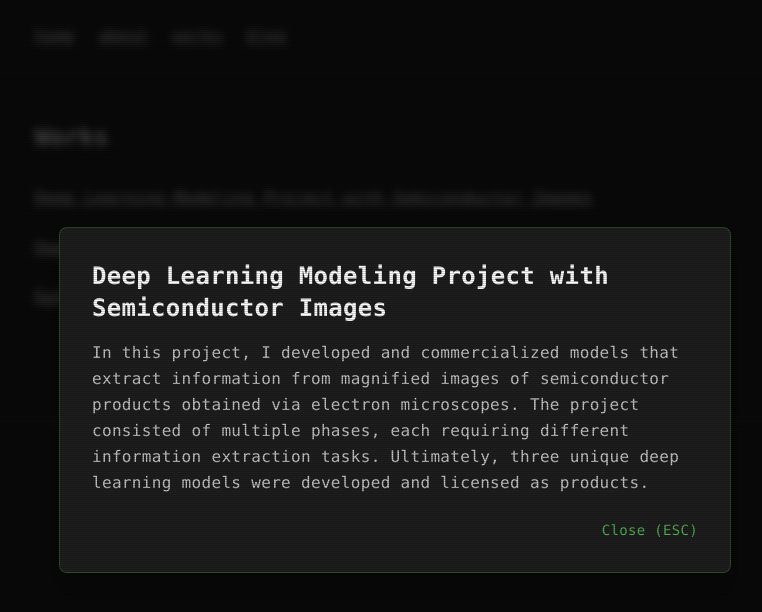
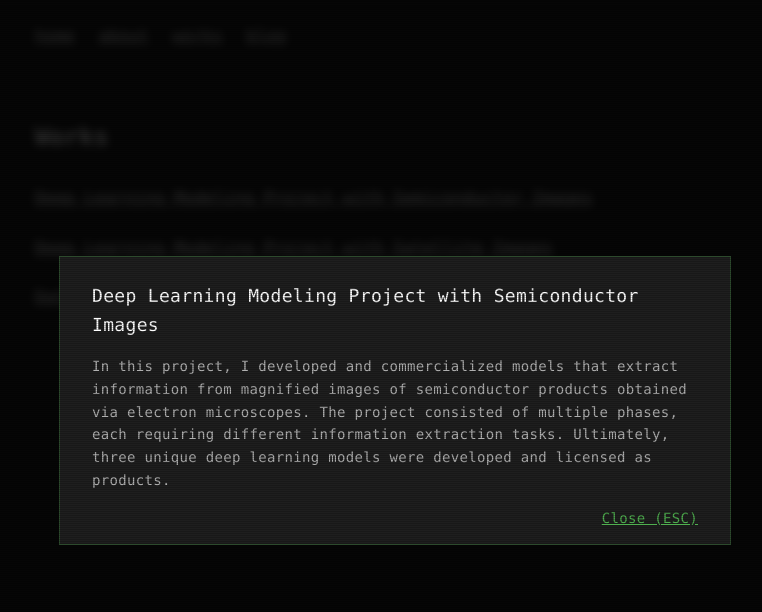
Before and after one commit to ttsujino/ttsujino.github.io, a Next.js app in the folder portfolio/: page /works in a window 1280 px wide. Both pictures are taken after a click on the element "Deep Learning Modeling Project with Semiconductor Images". Shown: the top 612 px of the page, without its empty margins (245-1007 px from the left). Built offline with nearby package versions, Linux system fonts and the light colour scheme.

Commit message:
モーダル変更

```diff
--- a/portfolio/src/components/ProjectModal.tsx
+++ b/portfolio/src/components/ProjectModal.tsx
@@ -57,7 +57,7 @@ export default function ProjectModal({ project, onClose }: ProjectModalProps) {
 
   return (
     <motion.div
-      className="fixed inset-0 bg-black/70 flex justify-center items-center z-50 backdrop-blur-sm p-4 overflow-y-auto"
+      className="fixed inset-0 bg-black/80 flex justify-center items-center z-50 backdrop-blur-sm p-4 overflow-y-auto"
       variants={backdropVariants}
       initial="hidden"
       animate="visible"
@@ -65,32 +65,36 @@ export default function ProjectModal({ project, onClose }: ProjectModalProps) {
       onClick={onClose}
     >
       <motion.div
-        className="bg-[#1E1E1E] border border-terminal-green/30 rounded-lg max-w-2xl w-full my-8 shadow-xl font-mono max-h-[90vh] overflow-y-auto"
+        className="bg-[#1E1E1E] border border-terminal-green/30 max-w-2xl w-full my-8 font-mono max-h-[90vh] overflow-y-auto relative"
         variants={modalVariants}
         initial="hidden"
         animate="visible"
         exit="hidden"
         onClick={(e) => e.stopPropagation()}
       >
-        {/* Content */}
-        <div className="p-8 space-y-6">
-          <div className="space-y-4">
-            <h2 className="text-2xl font-bold text-terminal-white">
+        {/* Header */}
+        <div className="px-6 sm:px-8 pt-6 pb-4">
+          <h2 className="text-lg font-normal text-terminal-white leading-relaxed">
             {project.title}
           </h2>
-            <p className="text-terminal-text/80 leading-relaxed">
+        </div>
+
+        {/* Content */}
+        <div className="px-6 sm:px-8 pb-4">
+          <p className="text-terminal-text/70 leading-relaxed text-sm">
             {project.description}
           </p>
         </div>
 
-          <div className="flex justify-end">
+        {/* Close button - positioned at bottom right */}
+        <div className="px-6 sm:px-8 pb-4 flex justify-end">
           <button
             onClick={onClose}
-              className="text-terminal-green hover:text-terminal-white transition-colors text-sm"
+            className="text-terminal-green hover:text-terminal-white transition-colors text-sm underline"
+            aria-label="Close modal"
           >
             Close (ESC)
           </button>
-          </div>
         </div>
       </motion.div>
     </motion.div>
```
Lines whose indentation alone changed are shown as unchanged.
